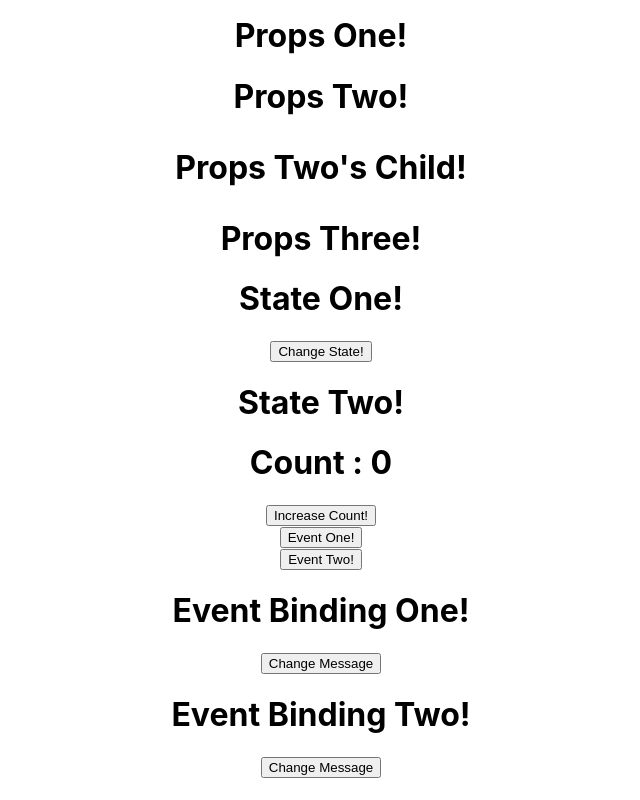
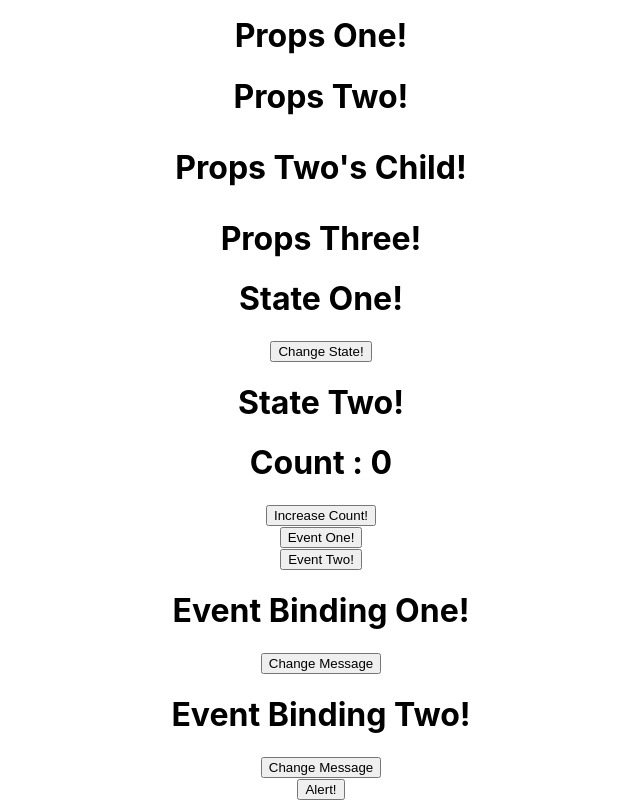
Before and after one commit to sujeewakabeysinghe/React-Basic, a React (Create React App) app: page / in a window 1280 px wide. Shown: the part 247-1047 px from the top of the page, without its empty margins (319-959 px from the left). Before the commit the page ends 1025 px from the top, so only its background shows below. Built offline with nearby package versions, Linux system fonts and the light colour scheme.

Commit message:
methods as props

```diff
--- a/src/App.js
+++ b/src/App.js
@@ -12,6 +12,8 @@ import EventOne from './components/event_1';
 import EventTwo from './components/event_2';
 import EventBindingOne from './components/eventBinding_1';
 import EventBindingTwo from './components/eventBinding_2';
+import ParentComponent from './components/parentComponent';
+import ChildComponent from './components/childComponent';
 
 function App() {
   return (
@@ -31,6 +33,7 @@ function App() {
       <EventTwo/>
       <EventBindingOne/>
       <EventBindingTwo/>
+      <ParentComponent/>
     </div>
   );
 }
--- a/src/components/parentComponent.js
+++ b/src/components/parentComponent.js
@@ -1,10 +1,26 @@
 import React, { Component } from 'react'
 
 class parentComponent extends Component {
+
+    constructor(props) {
+        super(props)
+
+        this.state = {
+             parentName : 'Parent!'
+        }
+
+        this.greetParent = this.greetParent.bind(this)
+    }
+
+    greetParent(){
+        alert(`I'm ${this.state.parentName}`) //template literals this is used instead concatination
+    }
+
+
     render() {
         return (
             <div>
-
+                <button onClick={this.greetParent}>Alert!</button>
             </div>
         )
     }
```
